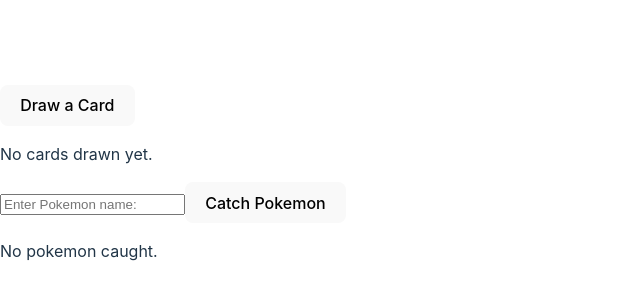
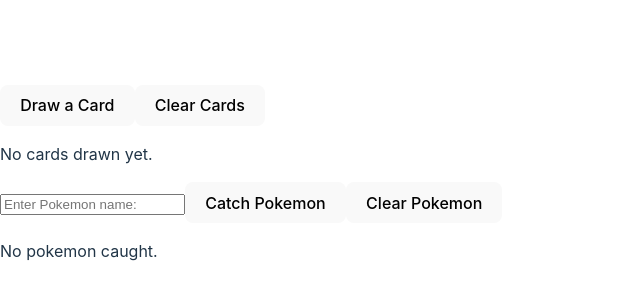
Before and after one commit to blovelace84/react-cards-PokeDex, a React (Vite) app in the folder react-cards-app/: page / in a window 1280 px wide. Shown: the part 218-518 px from the top of the page, without its empty margins (0-640 px from the left). Built offline with nearby package versions, Linux system fonts and the light colour scheme.

Commit message:
Adding clear buttons to clear playingcard and Pokemon data

```diff
--- a/react-cards-app/src/PlayingCardList.jsx
+++ b/react-cards-app/src/PlayingCardList.jsx
@@ -5,11 +5,12 @@
 const BASE_URL = "https://deckofcardsapi.com/api/deck/new/draw/";
 
 function PlayingCardList() {
-  const [cards, addCard] = useAxios(BASE_URL);
+  const [cards, addCard, clearCards] = useAxios(BASE_URL);
 
   return (
     <div>
       <button onClick={() => addCard()}>Draw a Card</button>
+      <button onClick={clearCards}>Clear Cards</button>
       <div>
         {cards.length > 0 ? (
           cards.map((card, idx) => (
--- a/react-cards-app/src/PokeDex.jsx
+++ b/react-cards-app/src/PokeDex.jsx
@@ -5,7 +5,7 @@
 const BASE_URL = "https://pokeapi.co/api/v2/pokemon/";
 
 const PokeDex = () => {
-    const [pokemon, addPokemon] = useAxios(BASE_URL);
+    const [pokemon, addPokemon, clearPokemon] = useAxios(BASE_URL);
     const [searchTerm, setSearchTerm] = useState("");
 
     const handleAddPokemon = () => {
@@ -24,6 +24,7 @@
                 placeholder="Enter Pokemon name:"
             />
             <button onClick={handleAddPokemon}>Catch Pokemon</button>
+            <button onClick={clearPokemon}>Clear Pokemon</button>
 
             <div>
                 {pokemon.length > 0 ? (
--- a/react-cards-app/src/useAxios.jsx
+++ b/react-cards-app/src/useAxios.jsx
@@ -14,7 +14,11 @@
     }
   };
 
-  return [data, addData];
+  const clearData = () => {
+    setData([]);
+  }
+
+  return [data, addData, clearData];
 }
 
 export default useAxios;
```
